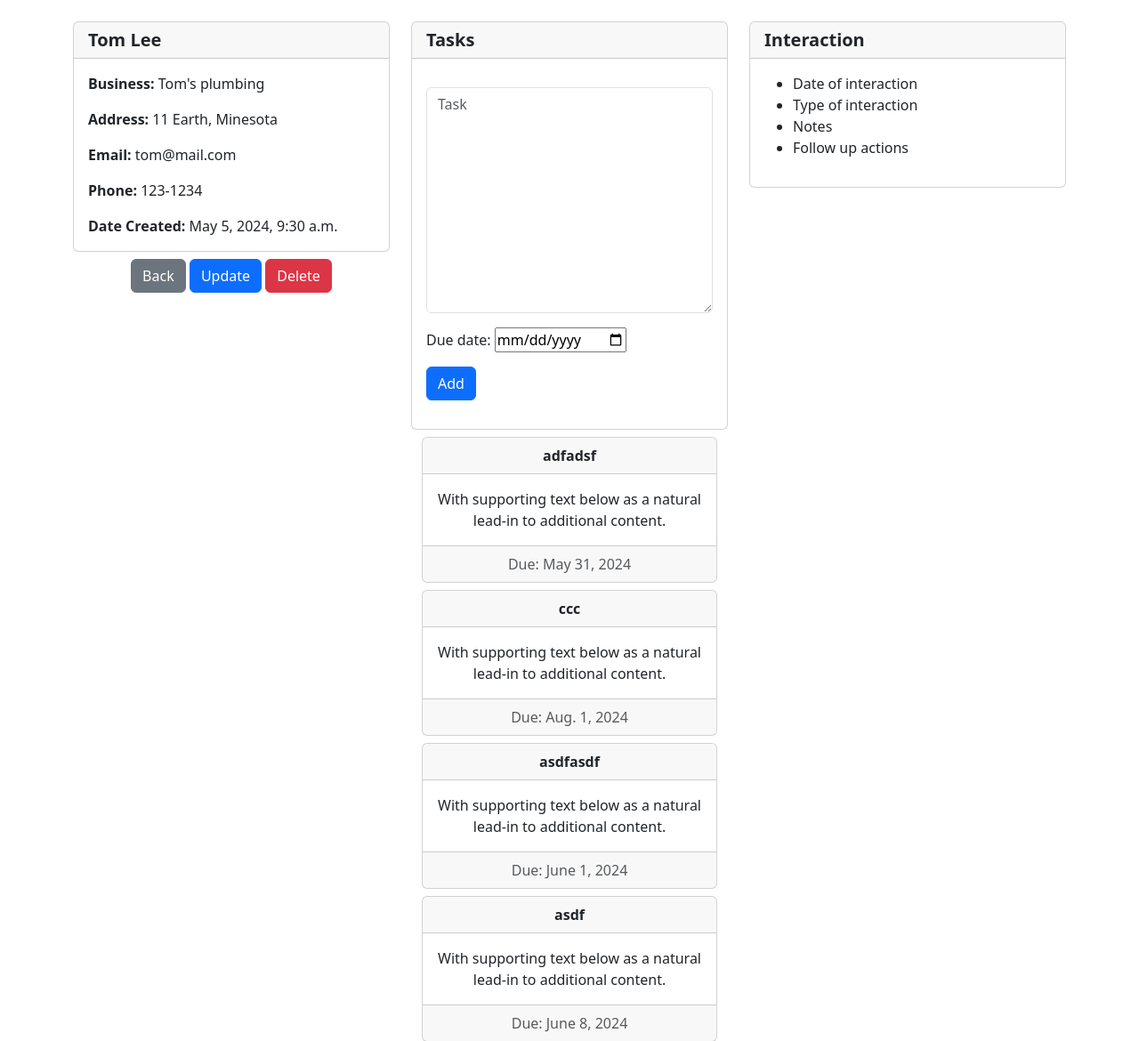
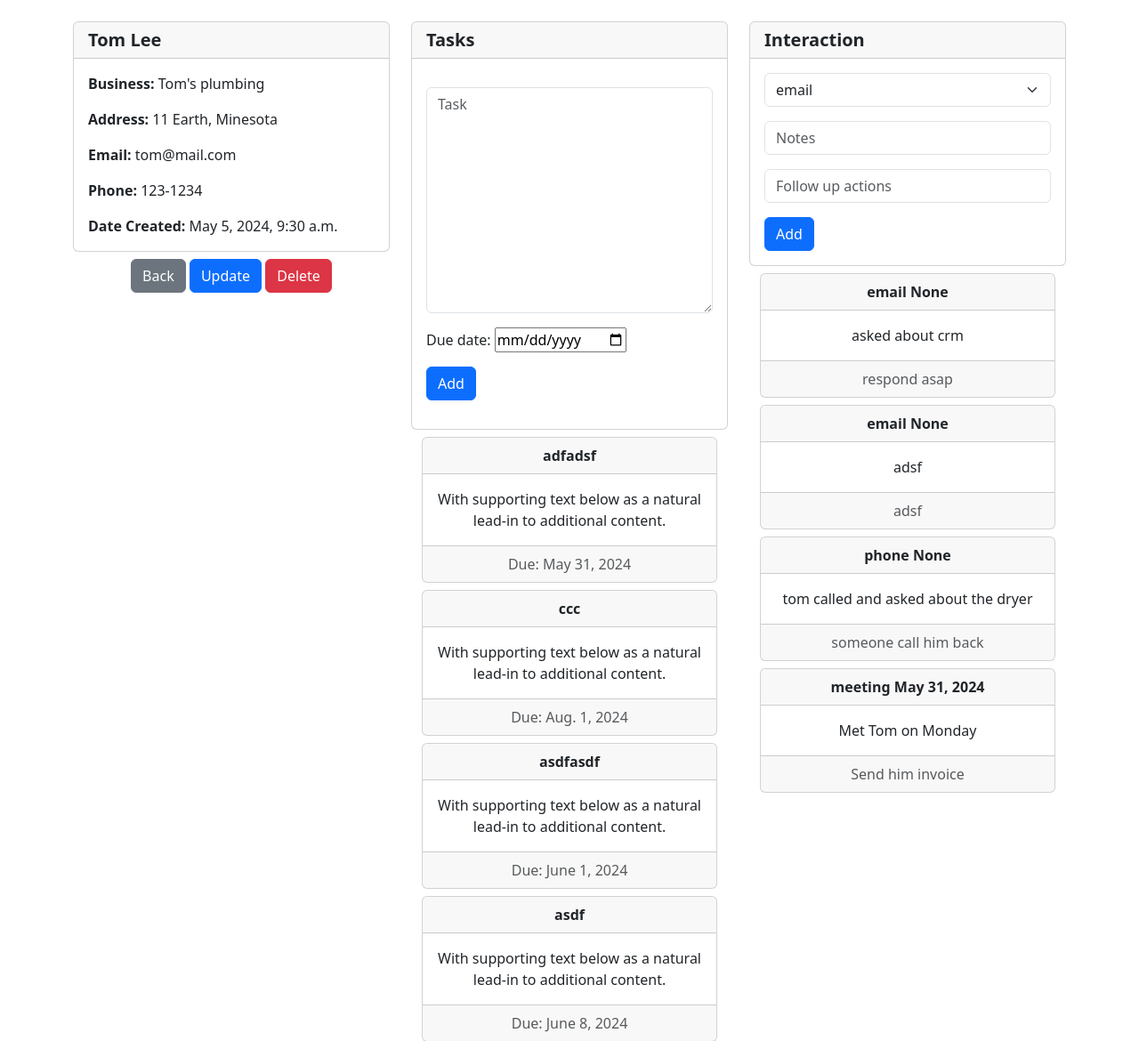
Before and after one commit to cangeorgecode/dj_crm3, a Django app: page /client/19/ in a window 1280 px wide. Shown: the part 56-1226 px from the top of the page at 89% size. Run offline with Django 5.2, Linux system fonts and the light colour scheme; a user stored in the database is signed in; data comes from the database, SQL or seed files in the repository; both versions use the stored data as it was after the commit.

Commit message:
added interaction mgt

```diff
--- a/core/admin.py
+++ b/core/admin.py
@@ -6,3 +6,4 @@ class RecordAdmin(admin.ModelAdmin):
 
 admin.site.register(Record, RecordAdmin)
 admin.site.register(Todos)
+admin.site.register(Interaction)
--- a/core/forms.py
+++ b/core/forms.py
@@ -72,3 +72,29 @@ class AddTodoForm(forms.ModelForm):
         self.fields['todos'].widget.attrs['class'] = 'form-control'
         self.fields['todos'].widget.attrs['placeholder'] = 'Task'
         self.fields['todos'].help_text = ''
+
+class AddInteractions(forms.ModelForm):
+    class Meta:
+        model = Interaction
+        fields = ('interaction_type', 'notes', 'follow_up', )
+        # widgets = {
+        #     'due_date': DateInput()
+        # }
+
+    def __init__(self, *args, **kwargs):
+        super(AddInteractions, self).__init__(*args, **kwargs)
+
+        self.fields['interaction_type'].label = ''
+        self.fields['interaction_type'].widget.attrs['class'] = 'form-select'
+        self.fields['interaction_type'].widget.attrs['placeholder'] = 'Notes'
+        self.fields['interaction_type'].help_text = ''
+
+        self.fields['notes'].label = ''
+        self.fields['notes'].widget.attrs['class'] = 'form-control'
+        self.fields['notes'].widget.attrs['placeholder'] = 'Notes'
+        self.fields['notes'].help_text = ''
+
+        self.fields['follow_up'].label = ''
+        self.fields['follow_up'].widget.attrs['class'] = 'form-control'
+        self.fields['follow_up'].widget.attrs['placeholder'] = 'Follow up actions'
+        self.fields['follow_up'].help_text = ''
--- a/core/models.py
+++ b/core/models.py
@@ -4,6 +4,12 @@ CHOICES = (
     ('prospect', 'prospect'),
     ('lead', 'lead'),
     ('customer', 'customer'),
+)
+
+INTERACTIONS = (
+    ('email', 'email'),
+    ('phone', 'phone'),
+    ('meeting', 'meeting'),
 )
 
 class Record(models.Model):
@@ -25,3 +31,13 @@ class Todos(models.Model):
 
     def __str__(self):
         return(f"{self.user_id}")
+
+class Interaction(models.Model):
+    interaction_date = models.DateField(auto_now_add=True)
+    interaction_type = models.CharField(max_length=100, choices=INTERACTIONS, default="email")
+    notes = models.CharField(max_length=255)
+    follow_up = models.CharField(max_length=255)
+    client_id = models.IntegerField()
+
+    def __str__(self):
+        return(f"{self.interaction_date, self.notes}")
--- a/core/templates/core/client.html
+++ b/core/templates/core/client.html
@@ -46,7 +46,7 @@
                 <form method="POST">
                   {% csrf_token %}
                   {{ todo_form.as_p }}
-                  <button type="submit" class="btn btn-primary">Add</button>
+                  <button type="submit" class="btn btn-primary" name="todo">Add</button>
                 </form>
               </div>
 
@@ -81,14 +81,30 @@
           <strong>Interaction</strong>
         </h5>
         <div class="card-body">
-          <ul>
-            <li>Date of interaction</li>
-            <li>Type of interaction</li>
-            <li>Notes</li>
-            <li>Follow up actions</li>
-          </ul>
+          <form method="POST">
+            {% csrf_token %}
+            {{ interaction_form.as_p }}
+            <button type="submit" class="btn btn-primary" name="interaction">Add</button>
+            </form>
         </div>
       </div>
+      {% for i in interactions %}
+      <div class="container pt-2">
+
+        <div class="card text-center">
+          <div class="card-header">
+            <strong>{{ i.interaction_type }} {{ i.interaction_date }}</strong>
+          </div>
+          <div class="card-body">
+            <!-- <h5 class="card-title">Special title treatment</h5> -->
+            <p class="card-text">{{ i.notes }}</p>
+          </div>
+          <div class="card-footer text-body-secondary">
+            {{ i.follow_up }}
+          </div>
+        </div>
+      </div>
+      {% endfor %}
     </div>
 
   </div>
--- a/core/views.py
+++ b/core/views.py
@@ -37,12 +37,26 @@ def client(request, pk):
         client_record = Record.objects.get(id=pk)
         todos = Todos.objects.filter(user_id=pk)
         todo_form = AddTodoForm(request.POST or None)
+        interactions = Interaction.objects.filter(client_id=pk)
+        interaction_form = AddInteractions(request.POST or None)
         if request.method == "POST":
-            if todo_form.is_valid():
-                todo_form.instance.user_id = client_record.id
-                todo_form.save()
-                return redirect('index')
-        return render(request, 'core/client.html', {'client_record': client_record, 'todos': todos, 'todo_form': todo_form})
+            if 'todo' in request.POST:
+                if todo_form.is_valid():
+                    todo_form.instance.user_id = client_record.id
+                    todo_form.save()
+                    return redirect('index')
+            elif 'interaction' in request.POST:
+                if interaction_form.is_valid():
+                    interaction_form.instance.client_id = client_record.id
+                    interaction_form.save()
+                    return redirect('record')
+        return render(request, 'core/client.html', {
+            'client_record': client_record,
+            'todos': todos,
+            'todo_form': todo_form,
+            'interactions': interactions,
+            'interaction_form': interaction_form,
+            })
     else:
         messages.success(request, "You must be logged in to view this")
         return redirect('index')
```
Also changed, not shown: core/migrations/0008_interaction.py (added), core/migrations/0009_alter_interaction_interaction_date.py (added), db.sqlite3.
